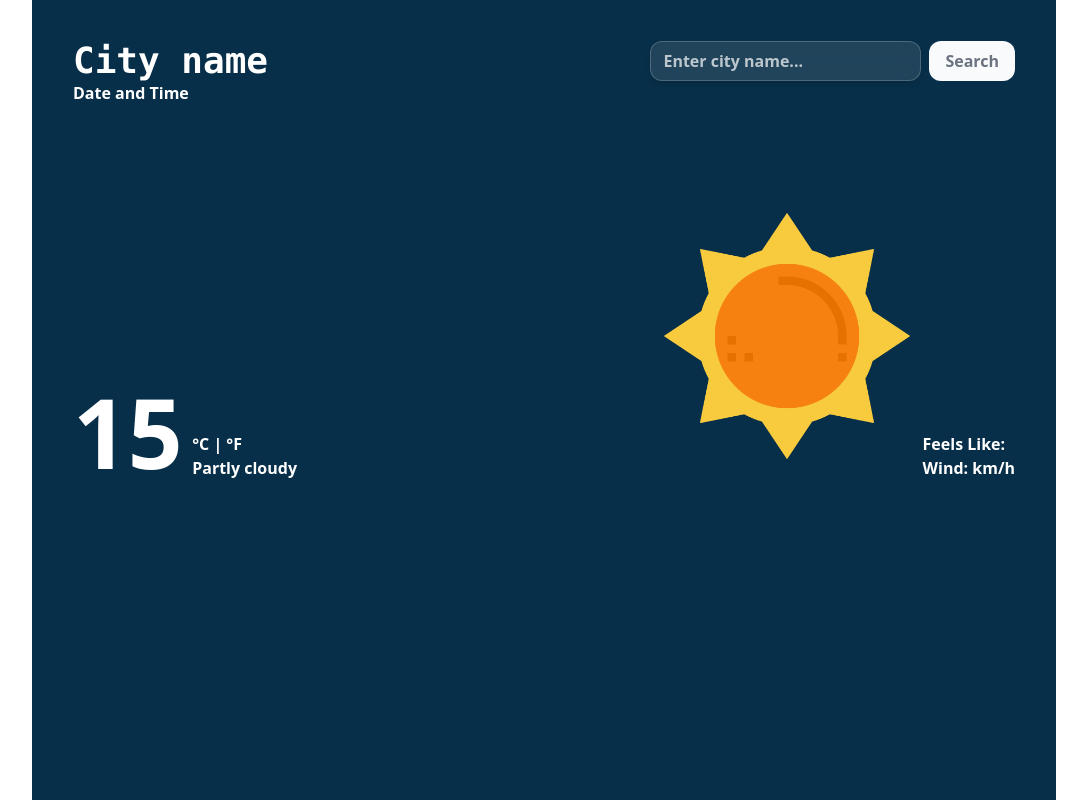
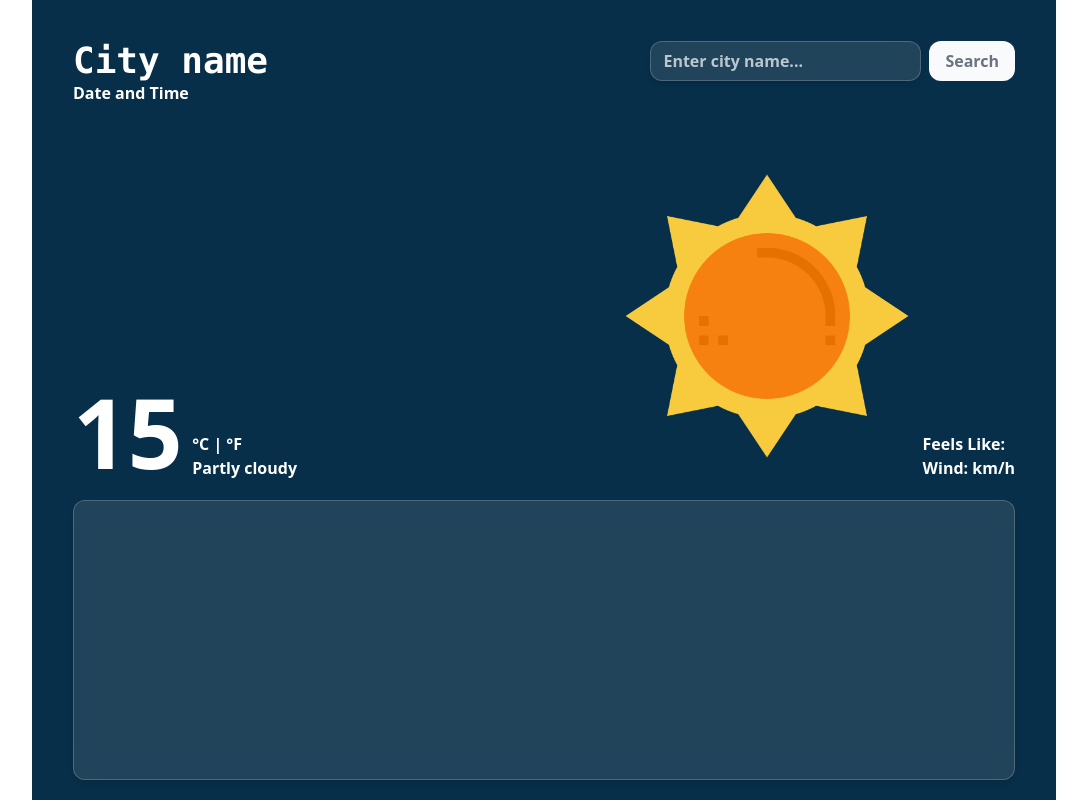
Before and after one commit to HadiAlrihani/weather-forecast, a React (Vite) app in the folder weather-app/: page / in a window 1280 px wide. Shown: the whole page, without its empty margins (96-1183 px from the left). Built offline with nearby package versions, Linux system fonts and the light colour scheme.

Commit message:
Create 5-day forecast div, adjust spacing

```diff
--- a/weather-app/src/components/Forecast.jsx
+++ b/weather-app/src/components/Forecast.jsx
@@ -1,6 +1,9 @@
 function Forecast() {
     return (
         <>
+            <div className="flex flex-row h-full p-[4%] rounded-xl bg-white/10
+            backdrop-blur-md border border-white/20 shadow-md p-4">
+            </div>
         </>
     )
 }
--- a/weather-app/src/components/Header.jsx
+++ b/weather-app/src/components/Header.jsx
@@ -3,7 +3,7 @@ import SearchBar from "./searchBar"
 
 function Header() {
     return (
-        <div className='h-[25vh] pl-[4%] pr-[4%] pt-[4%] flex flex-row'>
+        <div className='h-[20vh] pl-[4%] pr-[4%] pt-[4%] flex flex-row'>
             <LocationDate />
             <SearchBar />
         </div>
--- a/weather-app/src/components/WeatherToday.jsx
+++ b/weather-app/src/components/WeatherToday.jsx
@@ -3,7 +3,7 @@ import TodayDetails from "./TodayDetails"
 
 function WeatherToday() {
     return (
-        <div className="h-[35vh] flex flex-row pr-[4%] pl-[4%]">
+        <div className="h-[40vh] flex flex-row pr-[4%] pl-[4%]">
             <Temperature />
             <TodayDetails />
         </div>
```
